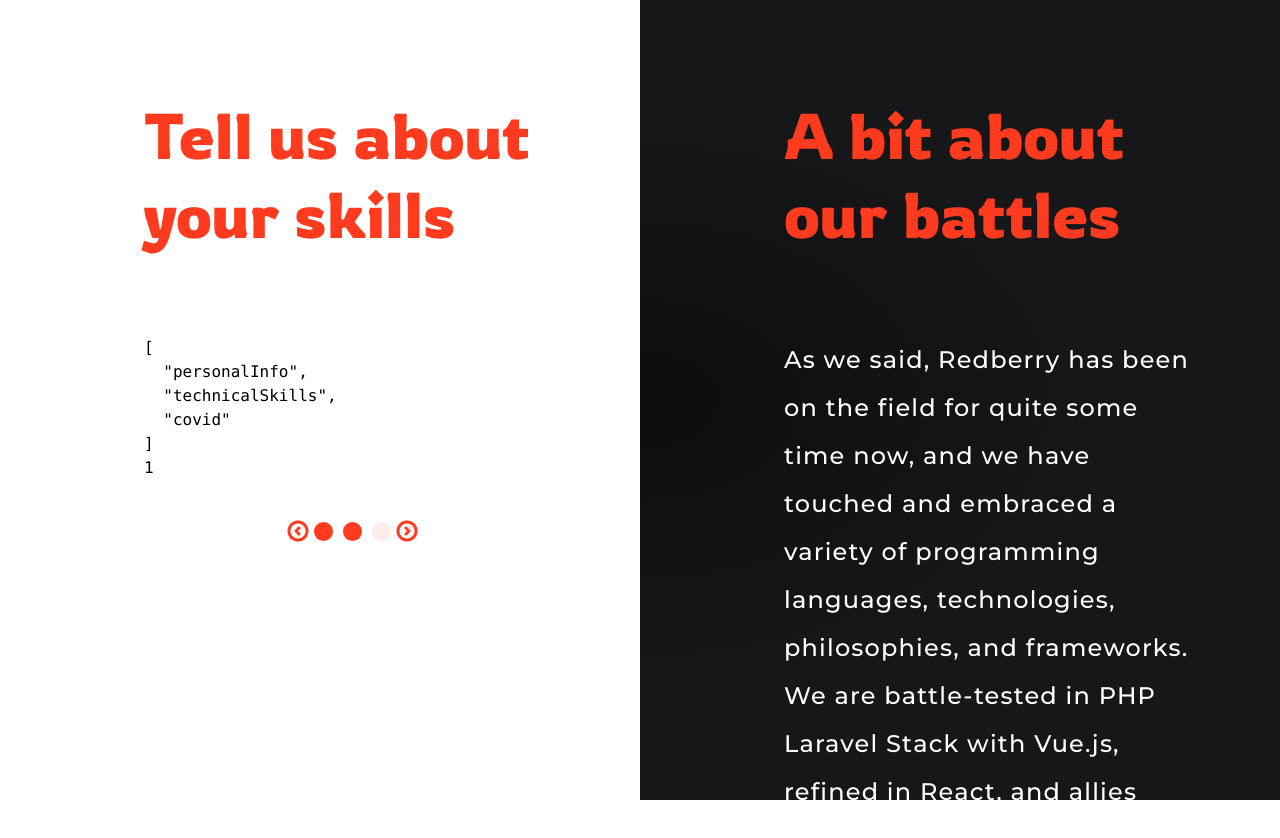
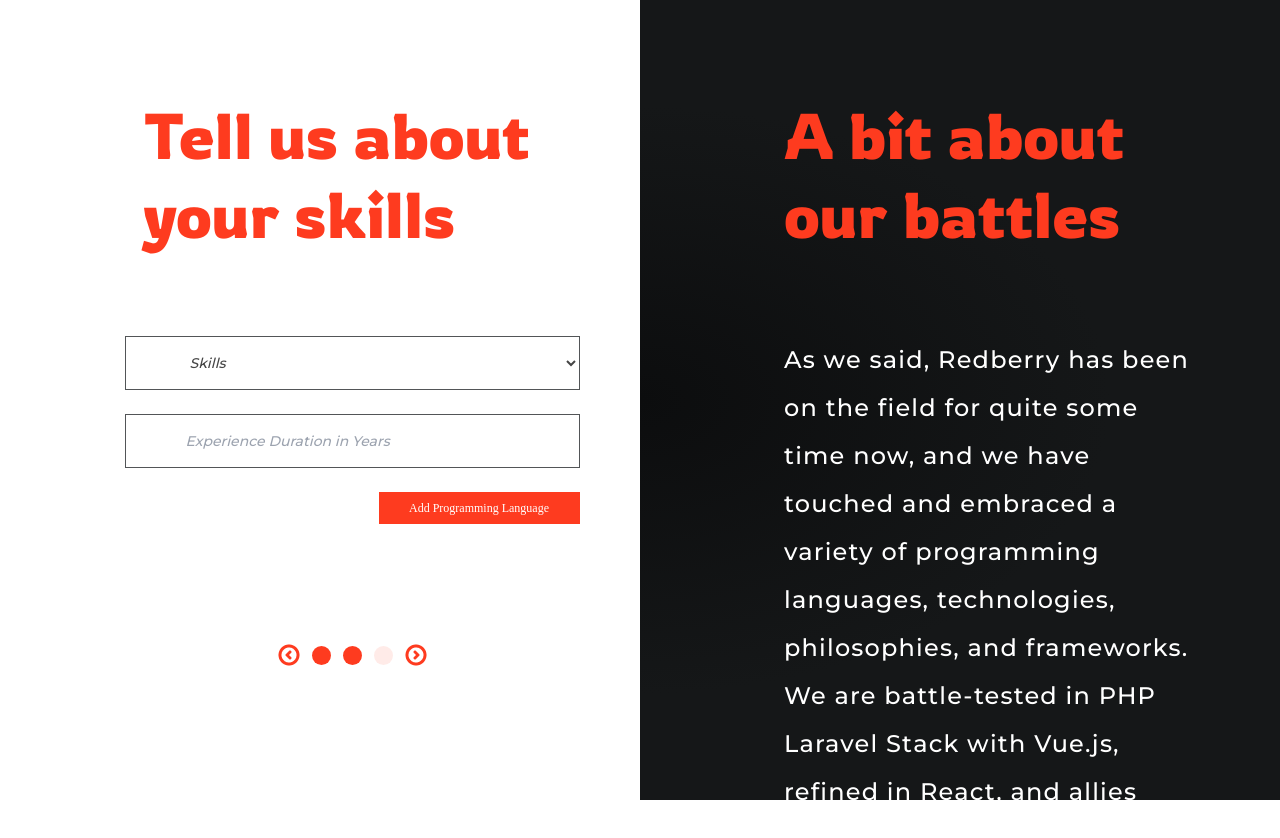
Before and after one commit to VasoSulashvili/test, a Vue app: page /questions/technical/skills in a window 1280 px wide. Shown: the top 838 px of the page. Built offline with nearby package versions, Linux system fonts and the light colour scheme.

Commit message:
completed: technicals skill page, refactored BaseNav (questions pages nav)

```diff
--- a/src/components/layouts/BaseLayout.vue
+++ b/src/components/layouts/BaseLayout.vue
@@ -8,11 +8,7 @@
 
       <slot name="left-side-body"></slot>
       <div>
-        <BaseNav
-          :previous-view="previousView"
-          :next-view="nextView"
-          :view-error="viewError"
-        />
+        <BaseNav :view-error="viewError" />
       </div>
     </div>
     <!-- Right -->
@@ -34,8 +30,6 @@ export default {
     BaseNav,
   },
   props: {
-    previousView: String,
-    nextView: String,
     viewError: Boolean,
   },
 };
--- /dev/null
+++ b/src/components/partials/BaseSelect.vue
@@ -0,0 +1,65 @@
+<template>
+  <div class="mb-6">
+    <div>
+      <select
+        class="font-rb-montserat-reg"
+        :value="selectValue"
+        @input="$emit('update:selectValue', $event.target.value)"
+      >
+        <option value="">Skills</option>
+        <option
+          v-for="(item, index) in selectData"
+          :key="index"
+          :value="item.id + '|' + item.title"
+        >
+          {{ item.title }}
+        </option>
+      </select>
+    </div>
+
+    <p
+      class="font-rb-montserat-reg text-rb-red mt-2"
+      v-if="selectError.length > 0"
+    >
+      <span>* </span>
+      {{ selectError }}
+    </p>
+  </div>
+</template>
+
+<script>
+export default {
+  props: {
+    selectData: String,
+    selectError: { type: [String, Boolean], required: false },
+    selectValue: String,
+  },
+  emits: ["update:inputValue"],
+};
+</script>
+
+<style scoped>
+select {
+  width: 455px;
+  height: 54px;
+  padding-left: 60px;
+
+  background: #ffffff;
+  /* Primary Stroke */
+
+  border: 1px solid #525557;
+  box-sizing: border-box;
+  font-style: italic;
+  font-weight: 400;
+  font-size: 14px;
+  line-height: 17px;
+  color: #454545;
+}
+p {
+  font-style: italic;
+  font-weight: 400;
+  font-size: 11px;
+  line-height: 13px;
+  padding-left: 60px;
+}
+</style>
--- /dev/null
+++ b/src/components/sections/AddedSkill.vue
@@ -0,0 +1,43 @@
+<template>
+  <div class="my-2 flex justify-between items-center px-4">
+    <span class="w-40">{{ title }}</span>
+    <span class="w-full px-4">Years of Experience: {{ experience }}</span>
+    <button
+      class="w-8"
+      @click="
+        $emit('removeSkill', { id: id, title: title, experience: experience })
+      "
+    >
+      <img src="../../assets/images/Remove.png" alt="" srcset="" />
+    </button>
+  </div>
+</template>
+
+<script>
+export default {
+  props: {
+    id: Number,
+    title: String,
+    experience: Number,
+  },
+  emits: ["removeSkill"],
+};
+</script>
+
+<style scoped>
+div {
+  width: 455px;
+  height: 54px;
+
+  background: #ffffff;
+  /* Primary Stroke */
+
+  border: 1px solid #525557;
+  box-sizing: border-box;
+  font-style: italic;
+  font-weight: 400;
+  font-size: 14px;
+  line-height: 17px;
+  color: #454545;
+}
+</style>
--- a/src/components/sections/BaseNav.vue
+++ b/src/components/sections/BaseNav.vue
@@ -1,22 +1,19 @@
 <template>
   <div>
-    <pre>{{ routes }}</pre>
-    <pre>{{ routeIndex }}</pre>
-
-    <div class="flex items-center place-content-center mt-10">
+    <div class="flex items-center place-content-center mt-10 space-x-3">
       <button v-if="!viewError">
-        <RouterLink :to="{ name: previousView }">
+        <RouterLink :to="{ name: previousRoute }">
           <img src="./../../assets/images/Previous.png" alt="" srcset="" />
         </RouterLink>
       </button>
       <img v-else src="./../../assets/images/Previous.png" alt="" srcset="" />
       <span
-        v-for="(route, index) in routes"
+        v-for="(route, index) in questionsRoutes"
         :key="index"
-        :class="[index > routeIndex ? 'dot-muted' : 'dot-unmuted']"
+        :class="[index > questionRouteIndex ? 'dot-muted' : 'dot-unmuted']"
       ></span>
       <button v-if="!viewError">
-        <RouterLink :to="{ name: nextView }">
+        <RouterLink :to="{ name: nextRoute }">
           <img src="./../../assets/images/Next.png" alt="" srcset="" />
         </RouterLink>
       </button>
@@ -31,8 +28,14 @@ export default {
   components: {
     RouterLink,
   },
+  data() {
+    return {
+      nextRoute: null,
+      previousRoute: null,
+    };
+  },
   computed: {
-    routes() {
+    questionsRoutes() {
       const questionsRoutes = this.$router.getRoutes().filter((route) => {
         return route.name == "questions";
       });
@@ -40,17 +43,38 @@ export default {
       questionsRoutes[0].children.forEach((route) => {
         routesName.push(route.name);
       });
+
       return routesName;
     },
-    routeIndex() {
-      return this.routes.indexOf(this.$route.name);
+    questionRouteIndex() {
+      return this.questionsRoutes.indexOf(this.$route.name);
     },
   },
-  methods: {},
+  methods: {
+    setArrowRoutes() {
+      const routes = this.$router.getRoutes();
+      let routesName = [];
+      routes.forEach((route) => {
+        routesName.push(route.name);
+      });
+      const routeIndex = routesName.indexOf(this.$route.name);
+      if (routeIndex == 0) {
+        this.previousRoute = routesName[routesName.length - 1];
+      } else {
+        this.previousRoute = routesName[routeIndex - 1];
+      }
+      if (routeIndex + 1 == routesName.length) {
+        this.nextRoute = routesName[0];
+      } else {
+        this.nextRoute = routesName[routeIndex + 1];
+      }
+    },
+  },
   props: {
-    previousView: String,
-    nextView: String,
     viewError: Boolean,
+  },
+  created() {
+    this.setArrowRoutes();
   },
 };
 </script>
--- a/src/views/questions/pages/PersonalInfoView.vue
+++ b/src/views/questions/pages/PersonalInfoView.vue
@@ -1,9 +1,5 @@
 <template>
-  <BaseLayout
-    previous-view="welcome"
-    next-view="technicalSkills"
-    :view-error="viewError"
-  >
+  <BaseLayout :view-error="viewError">
     <!-- Left Side -->
     <!-- Header -->
     <template v-slot:left-side-header>
--- a/src/views/questions/pages/TechnicalSkillView.vue
+++ b/src/views/questions/pages/TechnicalSkillView.vue
@@ -1,9 +1,5 @@
 <template>
-  <BaseLayout
-    previous-view="personalInfo"
-    next-view="covid"
-    :view-error="viewError"
-  >
+  <BaseLayout :view-error="viewError">
     <!-- Left Side -->
     <!-- Header -->
     <template v-slot:left-side-header>
@@ -12,7 +8,37 @@
     <!-- END::Header -->
     <!-- Body -->
     <template v-slot:left-side-body>
-      <div class="mx-auto flex flex-col items-center"></div>
+      <div class="mx-auto flex flex-col items-center">
+        <BaseSelect
+          :select-data="fakeSkills"
+          :select-error="errors.selectedData"
+          v-model:selectValue="selectedData"
+        />
+        <BaseInput
+          input-type="number"
+          :input-error="errors.experience"
+          input-placeholder="Experience Duration in Years"
+          v-model:inputValue="experience"
+        />
+        <div id="add-skill-button-wraper" class="flex justify-end">
+          <button
+            class="font-rb-montserat-reg bg-rb-red text-white text-center"
+            @click="addSkill"
+          >
+            Add Programming Language
+          </button>
+        </div>
+      </div>
+      <div class="mx-auto mt-20 flex flex-col items-center">
+        <AddedSkill
+          v-for="(item, index) in skills"
+          :key="index"
+          :id="item.id"
+          :title="item.title"
+          :experience="item.experience"
+          @remove-skill="removeSkill"
+        />
+      </div>
     </template>
     <!-- END::Body -->
     <!-- END::Left Side -->
@@ -43,69 +69,100 @@
 import BaseLayout from "../../../components/layouts/BaseLayout.vue";
 import SectionHeader from "../../../components/partials/SectionHeader.vue";
 import BaseInput from "../../../components/partials/BaseInput.vue";
+import BaseSelect from "../../../components/partials/BaseSelect.vue";
+import AddedSkill from "../../../components/sections/AddedSkill.vue";
 export default {
   components: {
     BaseLayout,
     SectionHeader,
     BaseInput,
+    BaseSelect,
+    AddedSkill,
   },
   data() {
     return {
-      firstName: null,
-      lastName: null,
-      email: null,
-      phone: null,
+      fakeSkills: [
+        {
+          id: 1,
+          experience: 3,
+          title: "PHP",
+        },
+        {
+          id: 2,
+          experience: 1,
+          title: "VUE",
+        },
+        {
+          id: 3,
+          experience: 4,
+          title: "MYSQL",
+        },
+      ],
+      // map to store
+      skills: [],
+
+      selectedData: null, //id|title
+      experience: null,
 
       errors: {
-        firstName: "required",
-        lastName: "required",
-        email: "required",
-        phone: false,
+        selectedData: false,
+        experience: false,
+        // email: "required",
+        // phone: false,
       },
       viewError: false,
     };
   },
   watch: {
-    firstName(newData, oldData) {
-      const data = String(newData);
-      if (data.length < 2) {
-        this.errors.firstName = "First Name must contain at least 2 characters";
-      } else {
-        this.errors.firstName = false;
-      }
-      this.updateViewError();
+    // selectedData(newData, oldData) {
+    //   const data = String(newData);
+    //   if (data.length < 2) {
+    //     this.errors.selectedData = "First Name must contain at least 2 characters";
+    //   } else {
+    //     this.errors.selectedData = false;
+    //   }
+    //   // this.updateViewError();
+    // },
+    id(newData, oldData) {
+      // const data = String(newData);
+      // if (data.length < 2) {
+      //   this.errors.firstName = "First Name must contain at least 2 characters";
+      // } else {
+      //   this.errors.firstName = false;
+      // }
+      // this.updateViewError();
     },
-    lastName(newData, oldData) {
-      const data = String(newData);
-      if (data.length < 2) {
-        this.errors.lastName = "Last Name must contain at least 2 characters";
-      } else {
-        this.errors.lastName = false;
-      }
-      this.updateViewError();
-    },
-    email(newData, oldData) {
-      let data = String(newData)
-        .toLowerCase()
-        .match(
-          /^(([^<>()[\]\\.,;:\s@"]+(\.[^<>()[\]\\.,;:\s@"]+)*)|(".+"))@((\[[0-9]{1,3}\.[0-9]{1,3}\.[0-9]{1,3}\.[0-9]{1,3}\])|(([a-zA-Z\-0-9]+\.)+[a-zA-Z]{2,}))$/
-        );
-      if (!data) {
-        this.errors.email = "Email addres must be valid email format";
-      } else {
-        this.errors.email = false;
-      }
-      this.updateViewError();
-    },
-    phone(newData, oldData) {
-      if (newData.length > 0) {
-        this.errors.phone =
-          "Mobile number must be valid georgian mobile format";
-      } else {
-        this.errors.phone = false;
-      }
-      this.updateViewError();
-    },
+    // lastName(newData, oldData) {
+    //   const data = String(newData);
+    //   if (data.length < 2) {
+    //     this.errors.lastName = "Last Name must contain at least 2 characters";
+    //   } else {
+    //     this.errors.lastName = false;
+    //   }
+    //   this.updateViewError();
+    // },
+    // email(newData, oldData) {
+    //   let data = String(newData)
+    //     .toLowerCase()
+    //     .match(
+    //       /^(([^<>()[\]\\.,;:\s@"]+(\.[^<>()[\]\\.,;:\s@"]+)*)|(".+"))@((\[[0-9]{1,3}\.[0-9]{1,3}\.[0-9]{1,3}\.[0-9]{1,3}\])|(([a-zA-Z\-0-9]+\.)+[a-zA-Z]{2,}))$/
+    //     );
+    //   if (!data) {
+    //     this.errors.email = "Email addres must be valid email format";
+    //   } else {
+    //     this.errors.email = false;
+    //   }
+    //   this.updateViewError();
+    // },
+    // phone(newData, oldData) {
+    //   if (newData.length > 0) {
+    //     this.errors.phone =
+    //       "Mobile number must be valid georgian mobile format";
+    //   } else {
+    //     this.errors.phone = false;
+    //   }
+    //   this.updateViewError();
+    // },
   },
   methods: {
     updateViewError() {
@@ -117,11 +174,88 @@ export default {
         this.viewError = false;
       }
     },
+    setStoreDataToComponent() {
+      const data = JSON.stringify(this.$store.state.data.skills);
+      if (Object.keys(JSON.parse(data)).length === 0) {
+        this.skills = [];
+      } else {
+        this.skills = JSON.parse(data);
+      }
+    },
+    addSkill() {
+      if (this.selectedData == null || this.selectedData.split("|")[0] == "") {
+        this.errors.selectedData = "Please select a skill";
+      } else {
+        this.errors.selectedData = false;
+      }
+      if (!this.experience) {
+        this.errors.experience = "Please fill experience duration in year";
+      } else {
+        this.errors.experience = false;
+      }
+      if (this.selectedData !== null && this.experience !== null) {
+        const id = parseInt(this.selectedData.split("|")[0]);
+        const title = this.selectedData.split("|")[1];
+        const experience = parseInt(this.experience);
+        const skillsIds = this.skills.map((item) => item.id);
+        if (skillsIds.indexOf(id) == -1) {
+          this.skills.push({
+            id: id,
+            title: title,
+            experience: experience,
+          });
+          // reset data
+          this.selectedData = null;
+          this.experience = null;
+          this.errors.selectedData = false;
+        } else {
+          this.errors.selectedData =
+            "This skill already exists, please select another one!";
+        }
+
+        if (this.skills.length > 0) {
+          this.viewError = false;
+        }
+      }
+
+      console.log(this.skills);
+    },
+    removeSkill(skill) {
+      const a = JSON.stringify(this.skills);
+      const b = JSON.parse(a);
+      let updatedSkills = b.filter((item) => {
+        return item.id != skill.id;
+      });
+      this.skills = updatedSkills;
+    },
   },
   created() {
     this.updateViewError();
+    this.setStoreDataToComponent();
+    if (this.skills.length == 0) {
+      this.viewError = true;
+    }
+  },
+  beforeUnmount() {
+    const data = this.skills;
+    this.$store.commit("setTechnicalSkills", data);
   },
 };
 </script>
 
-<style></style>
+<style scoped>
+button {
+  width: 201px;
+  height: 32px;
+  background: #fe3b1f;
+
+  font-family: "Montserrat";
+  font-style: normal;
+  font-weight: 400;
+  font-size: 12px;
+  line-height: 15px;
+}
+#add-skill-button-wraper {
+  width: 455px;
+}
+</style>
```
Also changed, not shown: src/store/Store.js (+8 -14 lines).
